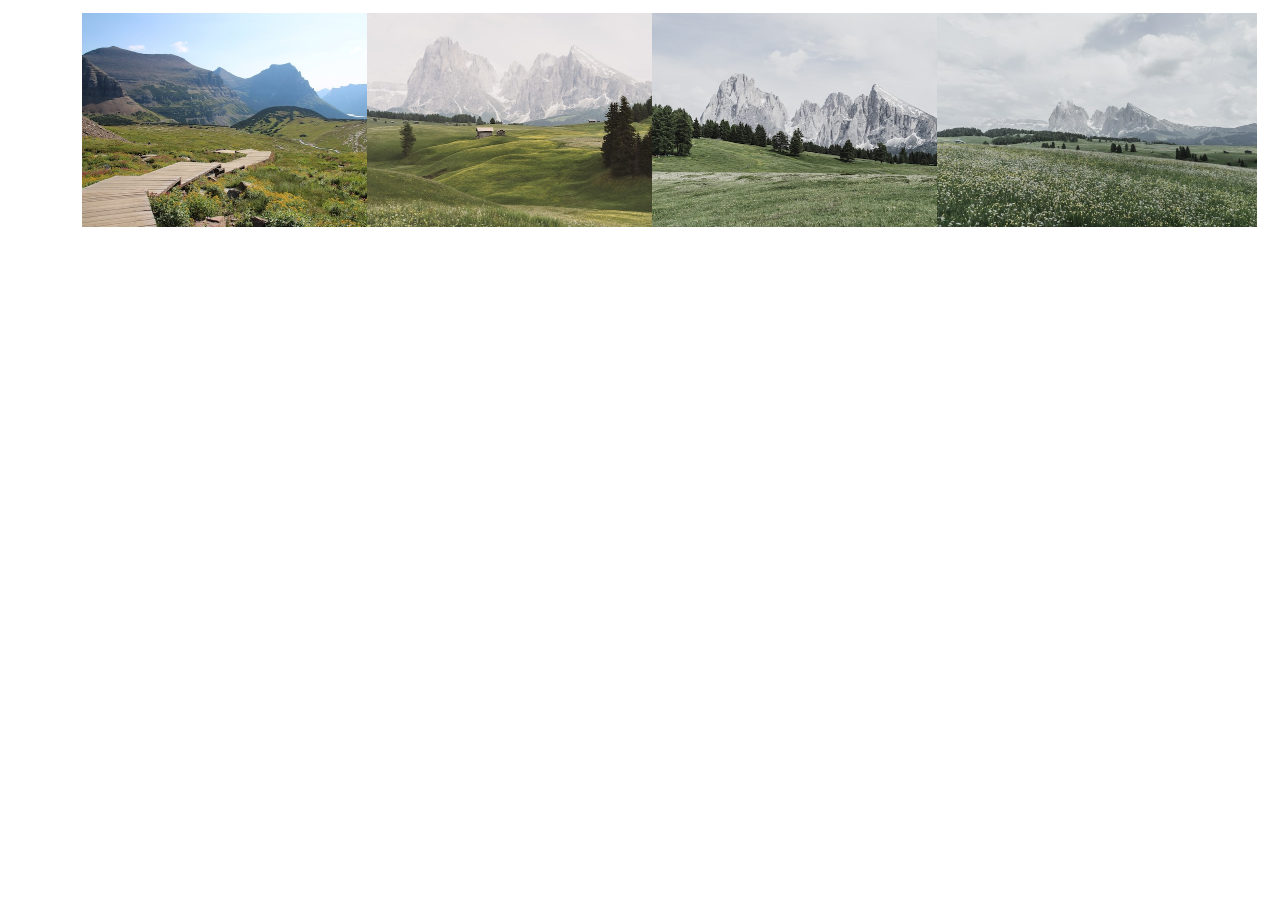
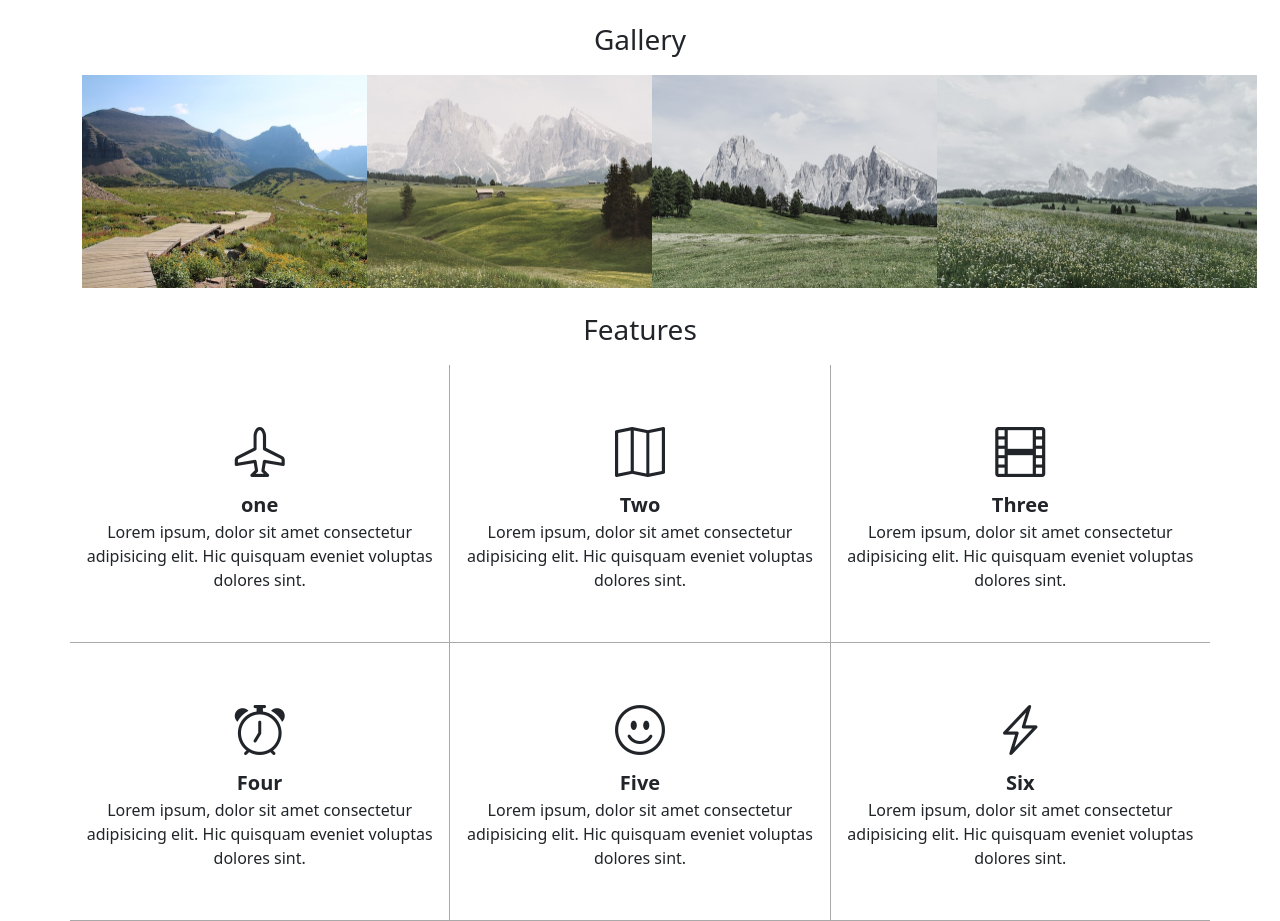
Before and after one commit to llisvm/exam1, a plain HTML site: page index.html in a window 1280 px wide. Shown: the part 1355-2276 px from the top of the page. Before the commit the page ends 1597 px from the top, so only its background shows below. Drawn offline with nearby package versions, Linux system fonts and the light colour scheme.

Commit message:
add features

```diff
--- a/css/style.css
+++ b/css/style.css
@@ -32,3 +32,27 @@ margin-bottom: 15px;
 .gallery img{
     width: 320px;
 }
+
+.title{
+    padding: 10px 0;
+}
+
+.features{
+    padding: 50px 0;
+}
+
+.features i{
+    font-size: 50px;
+}
+.sm-title{
+    font-weight: 600;
+    font-size: 20px;
+}
+
+
+.border-r{
+    border-right:1px solid darkgray ;
+}
+.border-b{
+    border-bottom: 1px solid darkgray;
+}
--- a/index.html
+++ b/index.html
@@ -143,6 +143,9 @@
     <!-- GALLERY -->
     <div class="container">
         <div class="gallery">
+            <div class="text-center title">
+                <h3>Gallery</h3>
+            </div>
             <div class="row">
                 <div class="col col-lg-3">
                     <img src="./images/forgallery1.jpg" alt="">
@@ -161,6 +164,116 @@
     </div>
     <!-- /GALLERY -->
 
+    <!-- FEATURES -->
+    <div class="container">
+        <div class="row">
+            <div class="col col-lg-12 text-center title">
+                <h3>Features</h3>
+            </div>
+        </div>
+        <div class="row">
+            <div class="col cpl-lg-4 text-center features border-b border-r">
+                <div>
+                    <i class="bi bi-airplane"></i>
+                </div>
+                <div>
+                    <span class="sm-title">
+                        one
+                    </span>
+                </div>
+                <div>
+                    <span>
+                        Lorem ipsum, dolor sit amet consectetur adipisicing elit. Hic quisquam eveniet voluptas dolores
+                        sint.
+                    </span>
+                </div>
+            </div>
+            <div class="col cpl-lg-4 text-center features border-b border-r">
+                <div>
+                    <i class="bi bi-map"></i>
+                </div>
+                <div>
+                    <span class="sm-title">
+                        Two
+                    </span>
+                </div>
+                <div>
+                    <span>
+                        Lorem ipsum, dolor sit amet consectetur adipisicing elit. Hic quisquam eveniet voluptas dolores
+                        sint.
+                    </span>
+                </div>
+            </div>
+            <div class="col cpl-lg-4 text-center features border-b ">
+                <div>
+                    <i class="bi bi-film"></i>
+                </div>
+                <div>
+                    <span class="sm-title">
+                        Three
+                    </span>
+                </div>
+                <div>
+                    <span>
+                        Lorem ipsum, dolor sit amet consectetur adipisicing elit. Hic quisquam eveniet voluptas dolores
+                        sint.
+                    </span>
+                </div>
+            </div>
+        </div>
+        <div class="row">
+            <div class="col cpl-lg-4 text-center features border-b border-r">
+                <div>
+                    <i class="bi bi-alarm"></i>
+                </div>
+                <div>
+                    <span class="sm-title">
+                        Four
+                    </span>
+                </div>
+                <div>
+                    <span>
+                        Lorem ipsum, dolor sit amet consectetur adipisicing elit. Hic quisquam eveniet voluptas dolores
+                        sint.
+                    </span>
+                </div>
+            </div>
+            <div class="col cpl-lg-4 text-center features border-b border-r">
+                <div>
+                    <i class="bi bi-emoji-smile"></i>
+                </div>
+                <div>
+                    <span class="sm-title">
+                        Five
+                    </span>
+                </div>
+                <div>
+                    <span>
+                        Lorem ipsum, dolor sit amet consectetur adipisicing elit. Hic quisquam eveniet voluptas dolores
+                        sint.
+                    </span>
+                </div>
+            </div>
+            <div class="col cpl-lg-4 text-center features border-b">
+                <div>
+                    <i class="bi bi-lightning-charge"></i>
+                </div>
+                <div>
+                    <span class="sm-title">
+                        Six
+                    </span>
+                </div>
+                <div>
+                    <span>
+                        Lorem ipsum, dolor sit amet consectetur adipisicing elit. Hic quisquam eveniet voluptas dolores
+                        sint.
+                    </span>
+                </div>
+            </div>
+        </div>
+    </div>
+    <!-- /FEATURES -->
+
     <script src="./lib/bootstrap/js/bootstrap.bundle.min.js"></script>
 </body>
 
```
